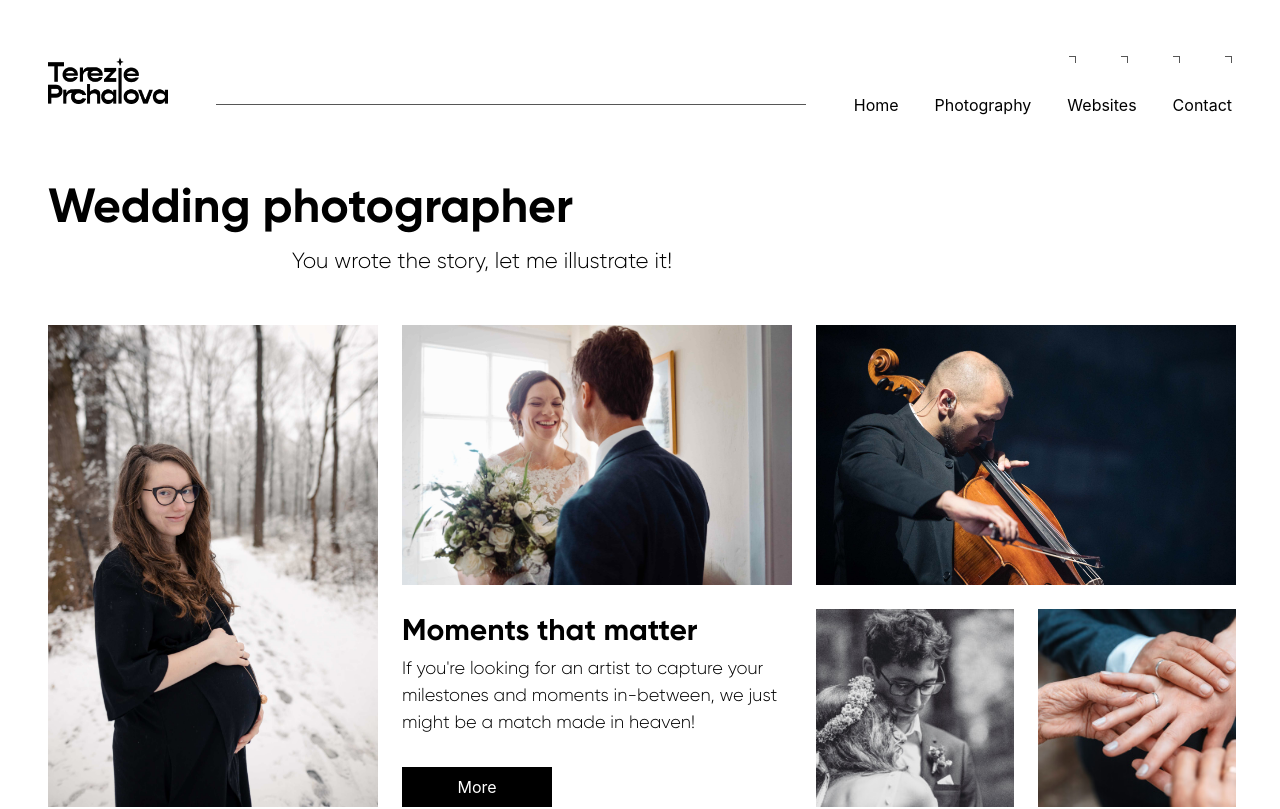
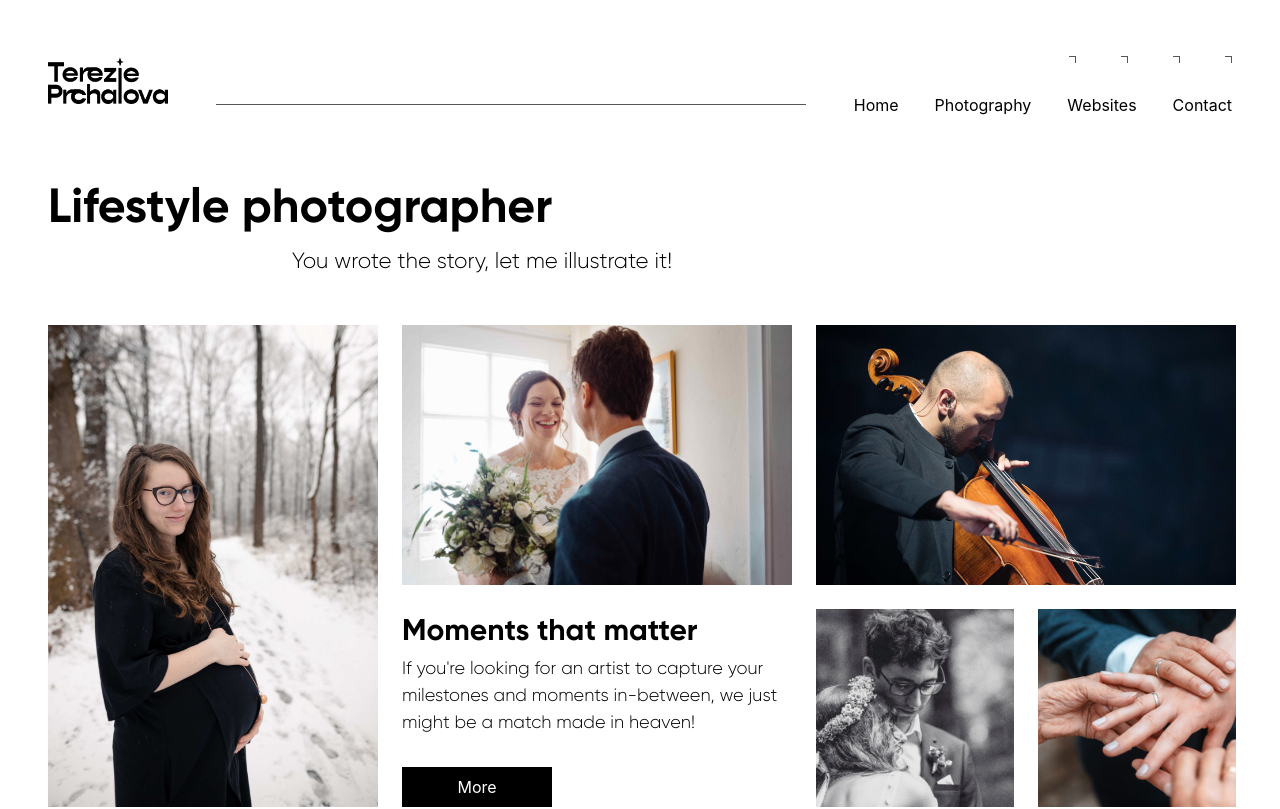
Before and after one commit to TereziePrchalova/photography-website, a Next.js app: page / in a window 1280 px wide. Shown: the top 809 px of the page. Built offline with nearby package versions, Linux system fonts and the light colour scheme.

Commit message:
Progress

```diff
--- a/components/HeroText.js
+++ b/components/HeroText.js
@@ -2,7 +2,7 @@ export default function HeroText(data) {
     return (
         <>
             <div className='max-w-[1440px] m-auto md:px-8 xl:px-12 xl:mb-12'>
-                <h1 className='h1 leading-10 w-[330px] m-auto md:leading-tight md:w-[696px] lg:w-auto xl:mb-2'>Wedding photographer</h1>
+                <h1 className='h1 leading-10 w-[330px] m-auto md:leading-tight md:w-[696px] lg:w-auto xl:mb-2'>Lifestyle photographer</h1>
                 <p className='copy w-[330px] m-auto md:w-[696px]'>You wrote the story, let me illustrate it!</p>
             </div>
         </>
```
